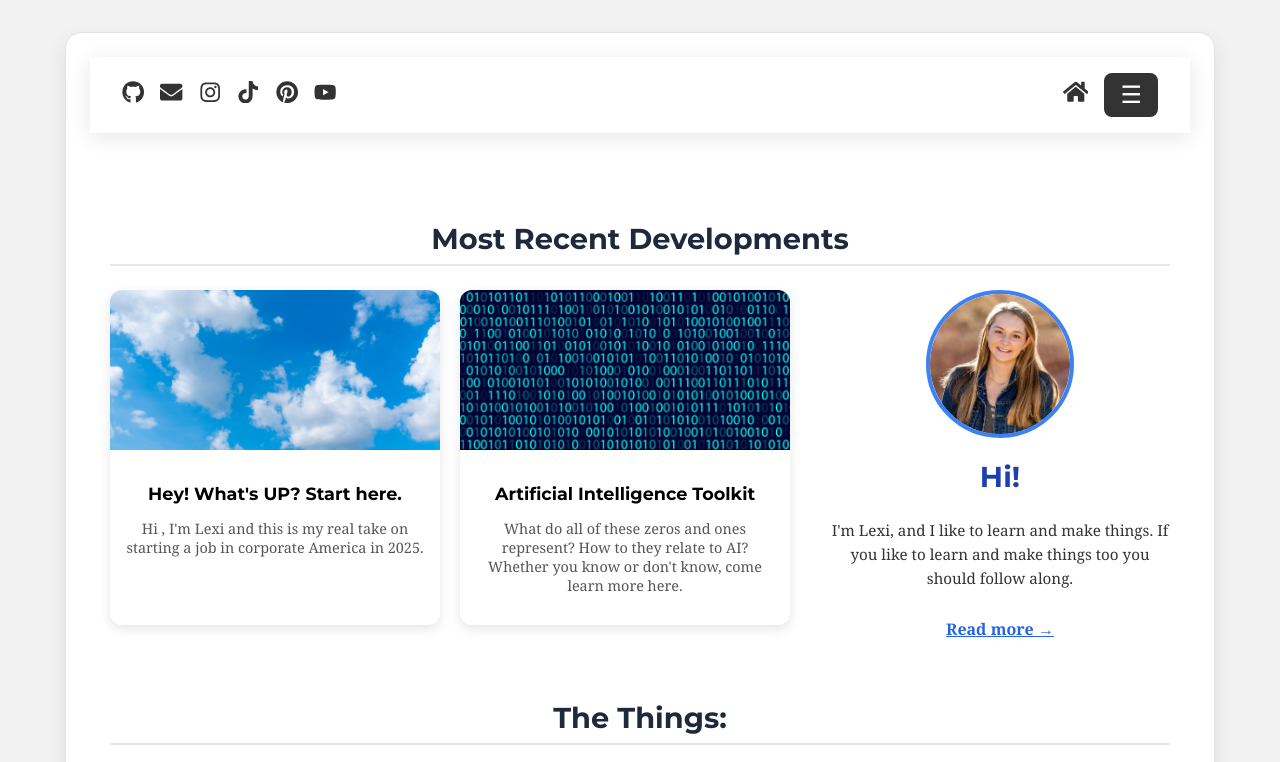
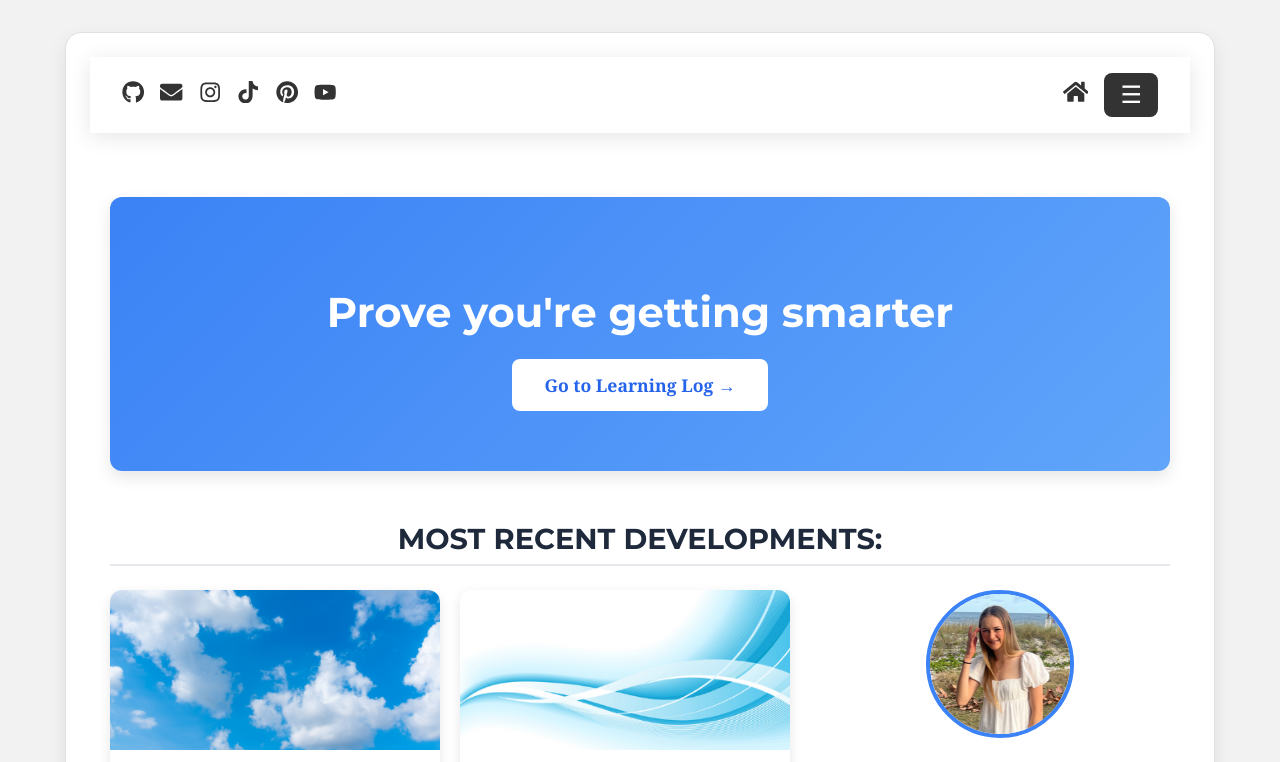
Before and after one commit to alexisbernt/Portfolio, a React (Create React App) app in the folder lexi-portfolio/: page / in a window 1280 px wide. Shown: the top 762 px of the page. Built offline with nearby package versions, Linux system fonts and the light colour scheme.

Commit message:
Updates to Landing Page (photos, banner)

```diff
--- a/lexi-portfolio/src/PortfolioGrid.js
+++ b/lexi-portfolio/src/PortfolioGrid.js
@@ -21,7 +21,7 @@ function ModernLandingPage() {
   // Split posts into two groups
   const headerPosts = [
     { title: "Hey! What's UP? Start here.", desc: "Hi , I'm Lexi and this is my real take on starting a job in corporate America in 2025.", link: '/about', img: 'sky.png' },
-    { title: 'Artificial Intelligence Toolkit', desc: "What do all of these zeros and ones represent? How to they relate to AI? Whether you know or don't know, come learn more here.", link: '/ai', img: '0101.png' }
+    { title: 'Artificial Intelligence Toolkit', desc: "What do all of these zeros and ones represent? How to they relate to AI? Whether you know or don't know, come learn more here.", link: '/ai', img: 'photographer-outdoors.png' }
   ];
 
   const cardPosts = [
@@ -94,6 +94,59 @@ function ModernLandingPage() {
   // ===== Return =====
   return (
     <div style={container}>
+
+      {/* Promo Banner */}
+      <div
+        style={{
+          background: 'linear-gradient(135deg, #3b82f6, #60a5fa)',
+          color: '#fff',
+          textAlign: 'center',
+          padding: '60px 20px',
+          borderRadius: '12px',
+          marginBottom: '50px',
+          boxShadow: '0 6px 16px rgba(0,0,0,0.1)',
+          position: 'relative',
+          overflow: 'hidden',
+          transition: 'all 0.4s ease'
+        }}
+        onMouseEnter={e => {
+          e.currentTarget.style.boxShadow = '0 0 20px rgba(37,99,235,0.6), 0 0 40px rgba(30,58,138,0.6)';
+          e.currentTarget.style.transform = 'scale(1.02)';
+        }}
+        onMouseLeave={e => {
+          e.currentTarget.style.boxShadow = '0 6px 16px rgba(0,0,0,0.1)';
+          e.currentTarget.style.transform = 'scale(1)';
+        }}
+      >
+        <h1 style={{
+          fontSize: 'clamp(1.6rem, 4vw, 2.6rem)',
+          fontWeight: '700',
+          marginBottom: '20px',
+          fontFamily: 'Montserrat, sans-serif',
+          lineHeight: '1.3'
+        }}>
+          Prove you're getting smarter
+        </h1>
+        <Link
+          to="/learninglog"
+          style={{
+            display: 'inline-block',
+            padding: 'clamp(10px, 2vw, 14px) clamp(20px, 4vw, 32px)',
+            backgroundColor: '#fff',
+            color: '#2563eb',
+            borderRadius: '8px',
+            fontWeight: '600',
+            textDecoration: 'none',
+            fontSize: 'clamp(0.9rem, 2vw, 1.1rem)',
+            transition: 'all 0.3s ease'
+          }}
+          onMouseEnter={e => e.target.style.backgroundColor = '#e5e7eb'}
+          onMouseLeave={e => e.target.style.backgroundColor = '#fff'}
+        >
+          Go to Learning Log →
+        </Link>
+      </div>
+
       {/* Section Header */}
       <h2 style={{
         fontSize: '1.8rem',
@@ -103,7 +156,7 @@ function ModernLandingPage() {
         borderBottom: '2px solid #e5e7eb',
         paddingBottom: '0.5rem'
       }}>
-        Most Recent Developments
+        MOST RECENT DEVELOPMENTS:
       </h2>
 
       {/* HEADER SECTION */}
@@ -123,7 +176,7 @@ function ModernLandingPage() {
 
         {/* Right: Bio card */}
         <div className="profile-card">
-          <img src="profile.png" alt="Profile" style={profileImg} />
+          <img src="bernthal_alexis.png" alt="Profile" style={profileImg} />
           <h2 style={{ fontSize: '1.8rem', color: '#1e40af', marginTop: '16px' }}>Hi!</h2>
           <p style={{ fontSize: '0.95rem', color: '#333', marginTop: '12px', lineHeight: '1.6' }}>
             I'm Lexi, and I like to learn and make things.
@@ -144,7 +197,7 @@ function ModernLandingPage() {
         borderBottom: '2px solid #e5e7eb',
         paddingBottom: '0.5rem'
       }}>
-        The Things:
+        THE THINGS:
       </h2>
 
       {/* 3D CARDS SECTION */}
```
Also changed, not shown: lexi-portfolio/public/bernthal_alexis.png (added), lexi-portfolio/public/photographer-outdoors.png (added).
